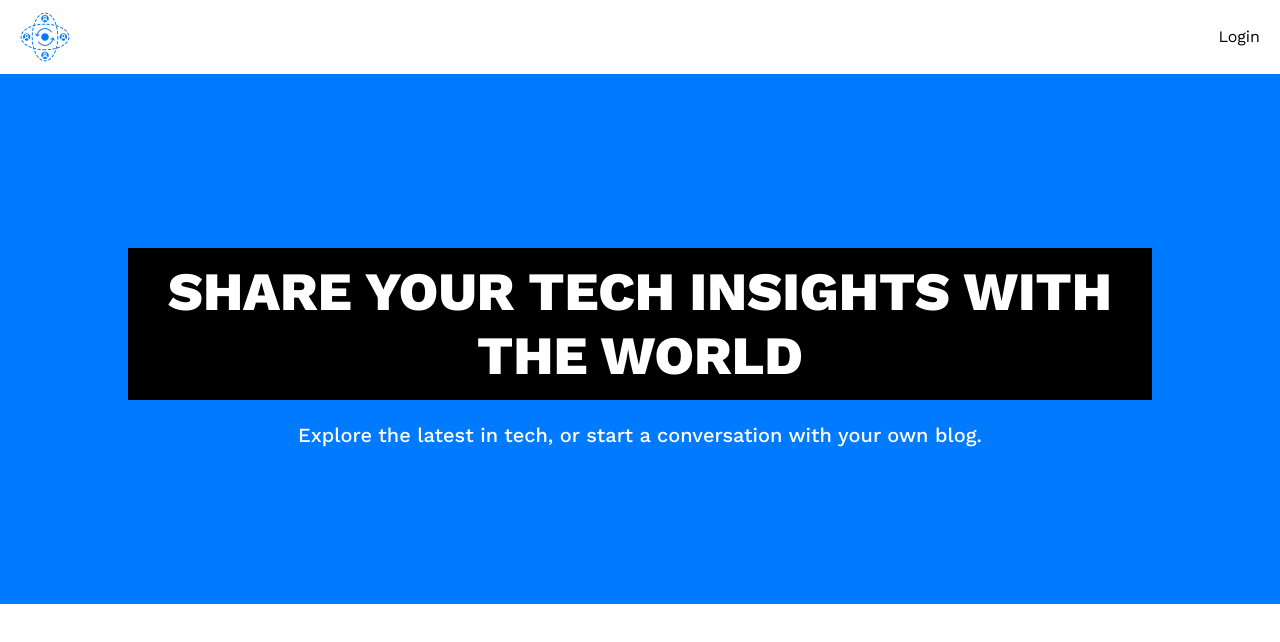
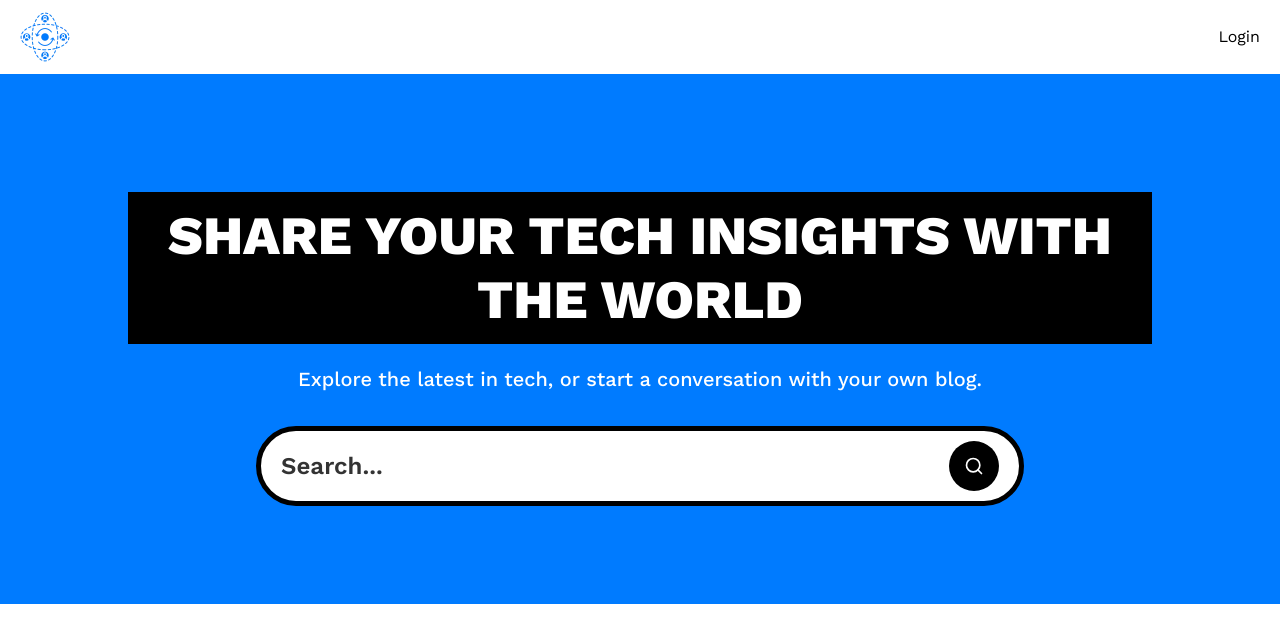
Before and after one commit to MohamedKhalifa11/share-it, a Next.js app: page / in a window 1280 px wide. Shown: the top 642 px of the page. Built offline with nearby package versions, Linux system fonts and the light colour scheme; no server answers.

Commit message:
Add Search Form

```diff
--- a/app/(root)/layout.tsx
+++ b/app/(root)/layout.tsx
@@ -1,4 +1,4 @@
-import Navbar from "../components/Navbar";
+import Navbar from "../../components/Navbar";
 
 export default function Layout({
   children,
--- a/app/(root)/page.tsx
+++ b/app/(root)/page.tsx
@@ -1,11 +1,21 @@
-export default function Home() {
-  console.log("Server or Client");
+import SearchForm from "../../components/SearchForm";
+
+export default async function Home({
+  searchParams,
+}: {
+  searchParams: Promise<{ query?: string }>;
+}) {
+  const query = (await searchParams).query;
+  console.log(searchParams);
+  console.log(query);
+
   return (
     <section className="blue_container">
       <h1 className="heading">Share Your Tech Insights with the World</h1>
       <p className="sub-heading !max-w-3xl">
         Explore the latest in tech, or start a conversation with your own blog.
       </p>
+      <SearchForm query={query} />
     </section>
   );
 }
--- a/app/layout.tsx
+++ b/app/layout.tsx
@@ -54,7 +54,7 @@
 });
 
 export const metadata: Metadata = {
-  title: "ShareIt App",
+  title: "SHARE IT",
   description: "Generated by create next app",
 };
 
--- /dev/null
+++ b/components/SearchForm.tsx
@@ -0,0 +1,26 @@
+import Form from "next/form";
+import SearchFormReset from "./SearchFormReset";
+import { Search } from "lucide-react";
+
+const SearchForm = ({ query }: { query?: string }) => {
+  // const query = "Test";
+
+  return (
+    <Form action="/" scroll={false} className="search-form">
+      <input
+        name="query"
+        defaultValue={query}
+        className="search-input"
+        placeholder="Search..."
+      />
+      <div className="flex gap-2">
+        {query && <SearchFormReset />}
+        <button type="submit" className="search-btn text-white">
+          <Search className="size-5"/>
+        </button>
+      </div>
+    </Form>
+  );
+};
+
+export default SearchForm;
--- /dev/null
+++ b/components/SearchFormReset.tsx
@@ -0,0 +1,20 @@
+"use client";
+import { X } from "lucide-react";
+import Link from "next/link";
+
+const SearchFormReset = () => {
+  const reset = () => {
+    const form = document.querySelector(".search-form") as HTMLFormElement;
+    if (form) form.reset();
+  };
+
+  return (
+    <button type="reset" onClick={reset}>
+      <Link href="/" className="search-btn text-white">
+        <X className="size-5" />
+      </Link>
+    </button>
+  );
+};
+
+export default SearchFormReset;
--- /dev/null
+++ b/components/ui/button.tsx
@@ -0,0 +1,57 @@
+import * as React from "react"
+import { Slot } from "@radix-ui/react-slot"
+import { cva, type VariantProps } from "class-variance-authority"
+
+import { cn } from "@/lib/utils"
+
+const buttonVariants = cva(
+  "inline-flex items-center justify-center gap-2 whitespace-nowrap rounded-md text-sm font-medium transition-colors focus-visible:outline-none focus-visible:ring-1 focus-visible:ring-ring disabled:pointer-events-none disabled:opacity-50 [&_svg]:pointer-events-none [&_svg]:size-4 [&_svg]:shrink-0",
+  {
+    variants: {
+      variant: {
+        default:
+          "bg-primary text-primary-foreground shadow hover:bg-primary/90",
+        destructive:
+          "bg-destructive text-destructive-foreground shadow-sm hover:bg-destructive/90",
+        outline:
+          "border border-input bg-background shadow-sm hover:bg-accent hover:text-accent-foreground",
+        secondary:
+          "bg-secondary text-secondary-foreground shadow-sm hover:bg-secondary/80",
+        ghost: "hover:bg-accent hover:text-accent-foreground",
+        link: "text-primary underline-offset-4 hover:underline",
+      },
+      size: {
+        default: "h-9 px-4 py-2",
+        sm: "h-8 rounded-md px-3 text-xs",
+        lg: "h-10 rounded-md px-8",
+        icon: "h-9 w-9",
+      },
+    },
+    defaultVariants: {
+      variant: "default",
+      size: "default",
+    },
+  }
+)
+
+export interface ButtonProps
+  extends React.ButtonHTMLAttributes<HTMLButtonElement>,
+    VariantProps<typeof buttonVariants> {
+  asChild?: boolean
+}
+
+const Button = React.forwardRef<HTMLButtonElement, ButtonProps>(
+  ({ className, variant, size, asChild = false, ...props }, ref) => {
+    const Comp = asChild ? Slot : "button"
+    return (
+      <Comp
+        className={cn(buttonVariants({ variant, size, className }))}
+        ref={ref}
+        {...props}
+      />
+    )
+  }
+)
+Button.displayName = "Button"
+
+export { Button, buttonVariants }
--- a/package.json
+++ b/package.json
@@ -9,6 +9,7 @@
     "lint": "next lint"
   },
   "dependencies": {
+    "@radix-ui/react-slot": "^1.1.0",
     "@tailwindcss/typography": "^0.5.15",
     "class-variance-authority": "^0.7.0",
     "clsx": "^2.1.1",
```
Also changed, not shown: components/Navbar.tsx (renamed from app/components/Navbar.tsx), 1 other file (tests, documents, lock files or other folders).
